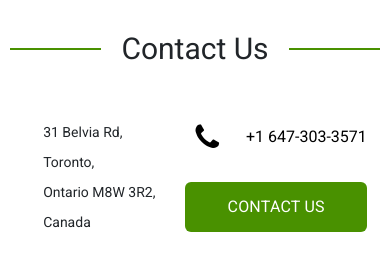
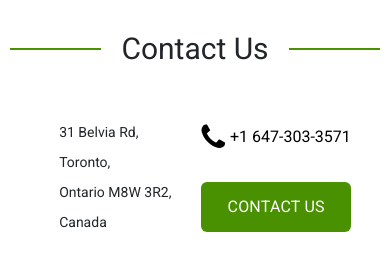
Before and after one commit to ArtemUholkov/bildexsolutions, a plain HTML site: page index.html in a window 390 px wide. Shown: the part 5120-5385 px from the top of the page. Drawn offline with nearby package versions, Linux system fonts and the light colour scheme.

Commit message:
fix number in contacts

```diff
--- a/css/contacts.css
+++ b/css/contacts.css
@@ -64,4 +64,11 @@
   .contacts_info {
     gap: 30px;
   }
+  .contacts_phone_call {
+    gap: 5px;
+  }
+  .contacts_phone_number {
+    margin: 0;
+    padding: 0;
+  }
 }
--- a/index.html
+++ b/index.html
@@ -367,8 +367,8 @@
               Toronto,<br />Ontario M8W 3R2,<br />Canada<br
             /></span>
             <span class="contacts_phone_number">
-              <a class="phone_call" href="tel:+16473033571">
-                <i class="fa fa-phone phone_number_icon"></i>
+              <a class="phone_call contacts_phone_call" href="tel:+16473033571">
+                <i class="fa fa-phone phone_number_icon contacts_phone_number"></i>
                 <span class="contacts_phone_text">+1 647-303-3571</span>
               </a>
               <button
```
